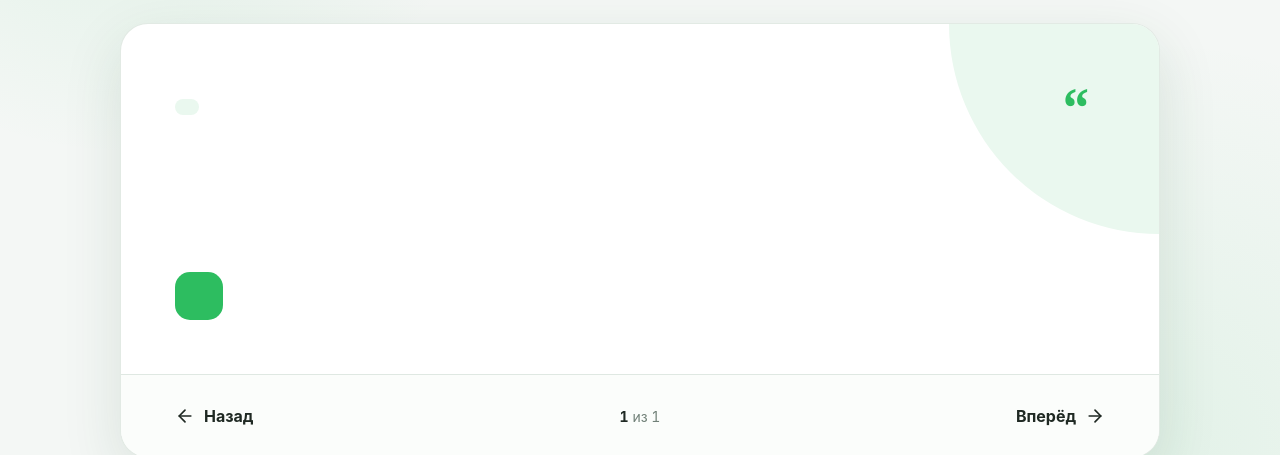
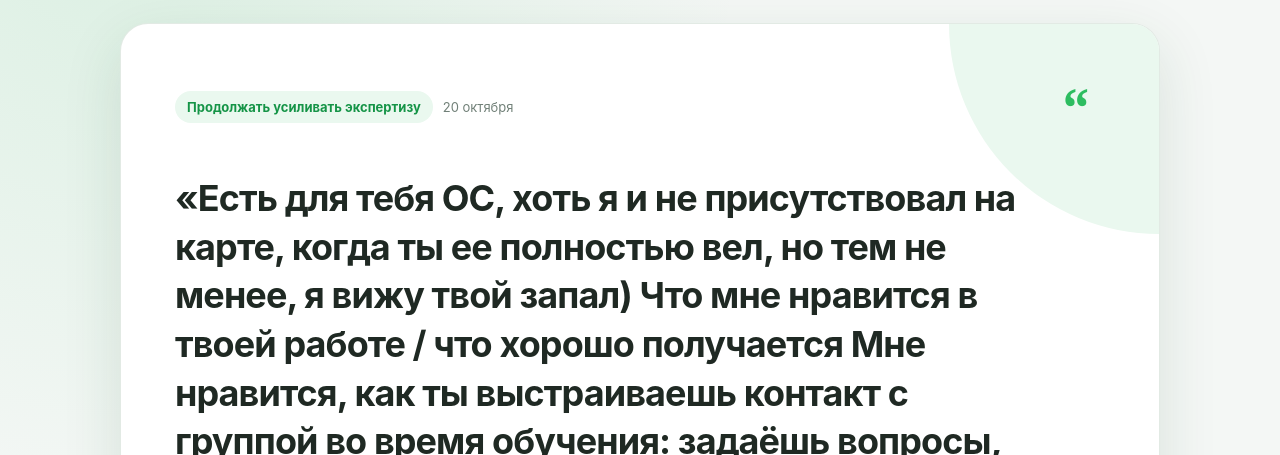
Before and after one commit to MoskalenkoRE/feedback-rodion, a plain HTML site: page index.html in a window 1280 px wide. Shown: the part 317-772 px from the top of the page. Drawn offline with Linux system fonts and the light colour scheme.

Commit message:
Update index.html

```diff
--- a/index.html
+++ b/index.html
@@ -801,7 +801,7 @@
         category: "Продолжать усиливать экспертизу",
         date: "20 октября",
         message:
-          "Есть для тебя ОС, хоть я и не присутствовал на карте, когда ты ее полностью вел, но тем не менее, я вижу твой запал)
+          `Есть для тебя ОС, хоть я и не присутствовал на карте, когда ты ее полностью вел, но тем не менее, я вижу твой запал)
 
 Что мне нравится в твоей работе / что хорошо получается
 
@@ -809,10 +809,10 @@
 Ты уверенно освоил новую и сложную программу обучения: быстро разобрался в темах и уже самостоятельно её проводишь. Это видно по тому, как грамотно и последовательно ты выстраиваешь обучение, а также по тому, как участники затем справляются с практическими заданиями.
 Что можно улучшить
 
-Было бы полезно продолжать усиливать экспертизу в области базовой карты. Во время ответов на сложные вопросы иногда возникают паузы, поэтому дополнительная практика поможет чувствовать себя увереннее. Хорошим следующим шагом может стать участие в решении реальных задач, связанных с темой обучения, в рамках стажировки. Это позволит глубже разобраться в нюансах и увереннее отвечать на вопросы участников.",
+Было бы полезно продолжать усиливать экспертизу в области базовой карты. Во время ответов на сложные вопросы иногда возникают паузы, поэтому дополнительная практика поможет чувствовать себя увереннее. Хорошим следующим шагом может стать участие в решении реальных задач, связанных с темой обучения, в рамках стажировки. Это позволит глубже разобраться в нюансах и увереннее отвечать на вопросы участников.`,
         name: "Николай Нетужилов",
         role: "Специалист по обучению",
-        initials: "АК"
+        initials: "НК"
       }
     ];
 
```
